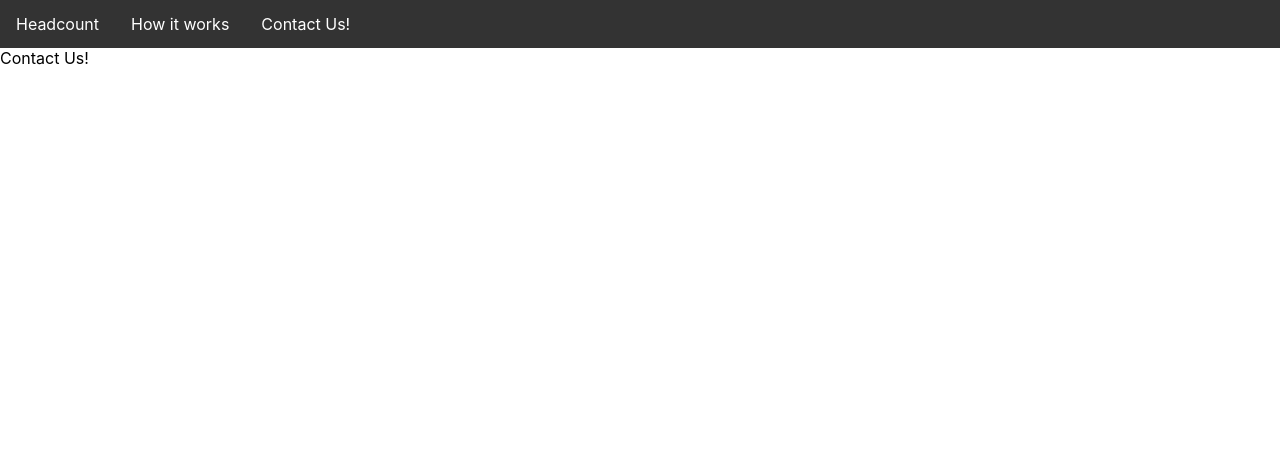
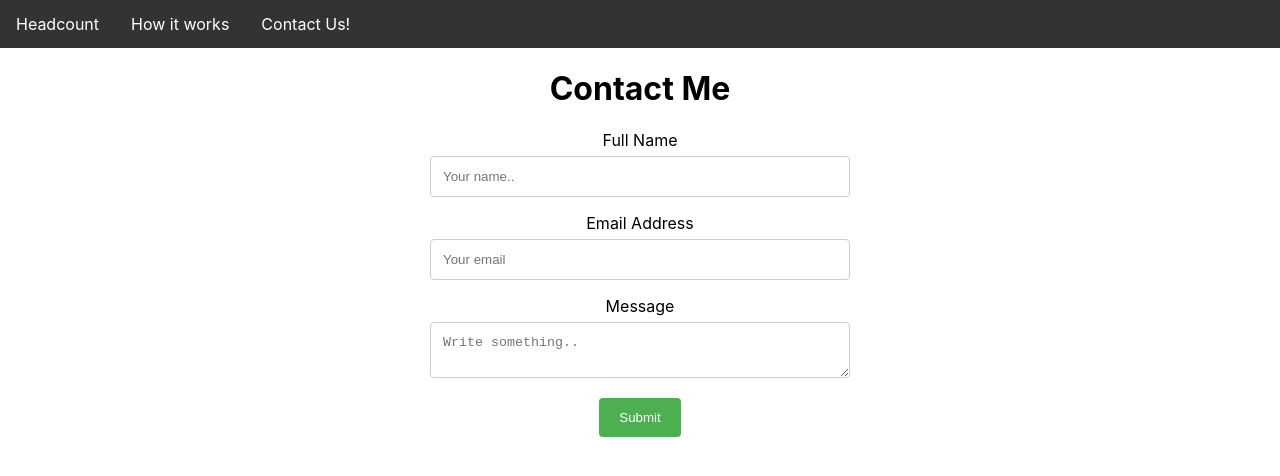
Before and after one commit to yoavshmariahu/headcountonreact, a React (Create React App) app: page /contact in a window 1280 px wide. Shown: the top 476 px of the page. Built offline with nearby package versions, Linux system fonts and the light colour scheme; what google-maps-react would draw is missing.

Commit message:
added contact us page

```diff
--- a/package.json
+++ b/package.json
@@ -6,7 +6,9 @@
     "@testing-library/jest-dom": "^4.2.4",
     "@testing-library/react": "^9.3.2",
     "@testing-library/user-event": "^7.1.2",
+    "bootstrap": "3",
     "google-maps-react": "^2.0.6",
+    "mdbreact": "^4.27.0",
     "react": "^16.13.1",
     "react-bootstrap": "^1.0.1",
     "react-dom": "^16.13.1",
@@ -23,7 +25,6 @@
   "eslintConfig": {
     "extends": "react-app"
   },
-
   "browserslist": {
     "production": [
       ">0.2%",
--- a/src/App.css
+++ b/src/App.css
@@ -1,5 +1,7 @@
 .App {
   text-align: center;
+  max-width: 420px;
+     margin: 0 auto;
 }
 
 .App-logo {
@@ -58,6 +60,30 @@ ul {
   background-color: #333;
 }
 
+
+ input[type=text],input[type=email], select, textarea {
+     width: 100%;
+     padding: 12px;
+     border: 1px solid #ccc;
+     border-radius: 4px;
+     box-sizing: border-box;
+     margin-top: 6px;
+     margin-bottom: 16px;
+     resize: vertical;
+}
+ input[type=submit] {
+     background-color: #4CAF50;
+     color: white;
+     padding: 12px 20px;
+     border: none;
+     border-radius: 4px;
+     cursor: pointer;
+}
+ input[type=submit]:hover {
+     background-color: #45a049;
+}
+
+
 li {
   float: left;
 }
--- a/src/Components/Contact.js
+++ b/src/Components/Contact.js
@@ -1,13 +1,79 @@
 import React, { Component } from 'react';
+import { MDBContainer, MDBRow, MDBCol, MDBBtn, MDBIcon } from 'mdbreact';
 
 class Contact extends Component {
+
+    constructor(props) {
+        super(props);
+        this.state = {
+            name: '',
+            email: '',
+            message: ''
+        }
+    }
+
+
   render() {
-    return (
-      <div>
-        Contact Us!
-      </div>
-    );
+      return (
+        <div className="App">
+            <h1>Contact Me</h1>
+            <div>
+                <form onSubmit={this.handleSubmit.bind(this)} method="POST">
+                    <label>Full Name</label>
+                    <input type="text" id="name" value={this.state.name} onChange={this.onNameChange.bind(this)} placeholder="Your name.." />
+
+                    <label>Email Address</label>
+                    <input type="email" id="email" name="email" value={this.state.email} onChange={this.onEmailChange.bind(this)} placeholder="Your email" />
+
+
+                    <label>Message</label>
+                    <textarea id="message" name="message" value={this.state.message} onChange={this.onMessageChange.bind(this)} placeholder="Write something.."></textarea>
+                    <input type="submit" value="Submit" />
+                </form>
+            </div>
+        </div>
+  );
   }
+
+  onNameChange(event) {
+	this.setState({name: event.target.value})
+  }
+
+  onEmailChange(event) {
+	this.setState({email: event.target.value})
+  }
+
+  onMessageChange(event) {
+	this.setState({message: event.target.value})
+  }
+
+  resetForm(){
+
+     this.setState({name: '', email: '', message: ''})
+  }
+
+  handleSubmit(event) {
+        event.preventDefault();
+    fetch('https://headcount.pythonanywhere.com/send-email', {
+        method: 'POST',
+        headers: { 'Access-Control-Allow-Origin': '*', 'Content-Type': 'application/json'},
+        body: JSON.stringify({'user': '10sfull', 'pwd': 'half-cap-pppoker', 'address': this.state.email, 'name': this.state.name, 'message': this.state.message})
+    }).then(
+    	(response) => (response.json())
+       ).then((response)=>{
+      if (response.status === 'success'){
+        alert("Thank you for your feedback!");
+        this.resetForm()
+      }else if(response.status === 'fail'){
+        alert("Message failed to send.")
+      }
+    })
+  }
+
+
+
+
+
 }
 
 export default Contact;
```
